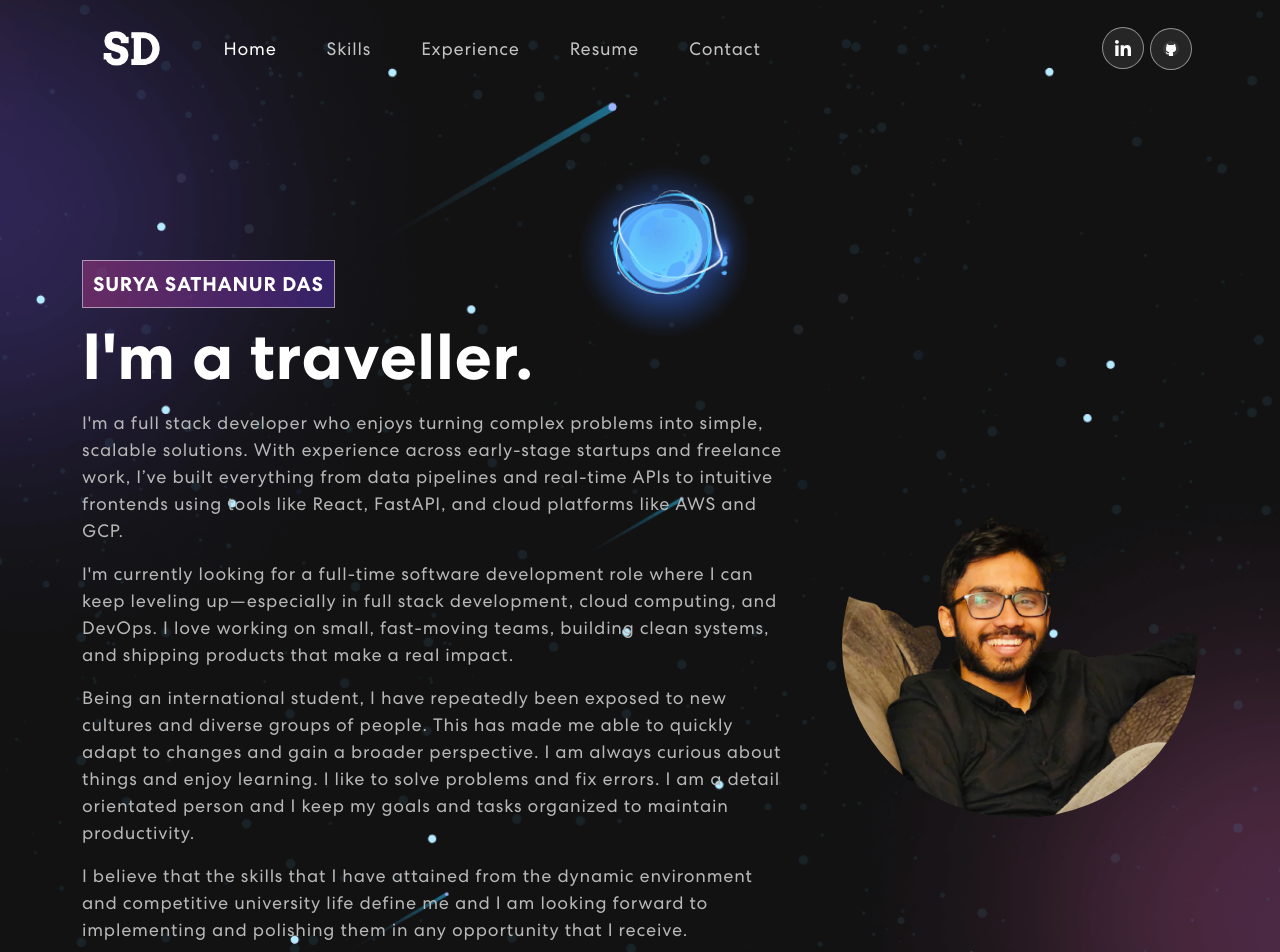
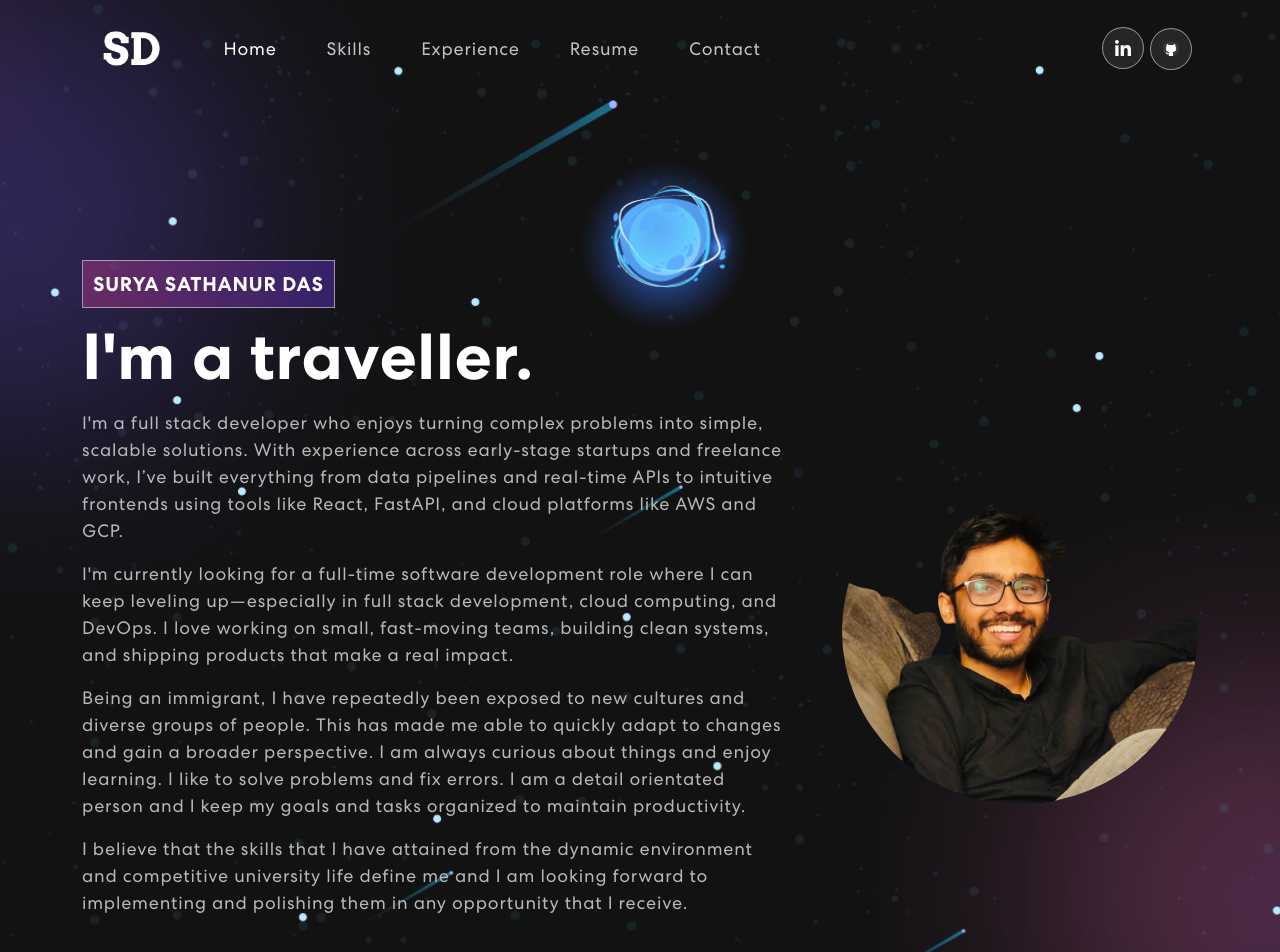
Before and after one commit to suryasdas/portfolio, a React (Create React App) app: page / in a window 1280 px wide. Shown: the top 952 px of the page. Built offline with nearby package versions, Linux system fonts and the light colour scheme.

Commit message:
Update Banner.js

```diff
--- a/src/components/Banner.js
+++ b/src/components/Banner.js
@@ -54,7 +54,7 @@ export const Banner = () => {
             </h1>
             <p>I'm a full stack developer who enjoys turning complex problems into simple, scalable solutions. With experience across early-stage startups and freelance work, I’ve built everything from data pipelines and real-time APIs to intuitive frontends using tools like React, FastAPI, and cloud platforms like AWS and GCP. </p>
             <p>I'm currently looking for a full-time software development role where I can keep leveling up—especially in full stack development, cloud computing, and DevOps. I love working on small, fast-moving teams, building clean systems, and shipping products that make a real impact.</p>
-            <p>Being an international student, I have repeatedly been exposed to new cultures and diverse groups of people. This has made me able to quickly adapt to changes and gain a broader perspective. I am always curious about things and enjoy learning. I like to solve problems and fix errors. I am a detail orientated person and I keep my goals and tasks organized to maintain productivity.</p>
+            <p>Being an immigrant, I have repeatedly been exposed to new cultures and diverse groups of people. This has made me able to quickly adapt to changes and gain a broader perspective. I am always curious about things and enjoy learning. I like to solve problems and fix errors. I am a detail orientated person and I keep my goals and tasks organized to maintain productivity.</p>
             <p>I believe that the skills that I have attained from the dynamic environment and competitive university life define me and I am looking forward to implementing and polishing them in any opportunity that I receive.</p>
             <Nav.Link href="#contact" className={activeLink === 'contact' ? 'active navbar-link' : 'navbar-link'} onClick={() => onUpdateActiveLink('contact')}>
               <button>
```
